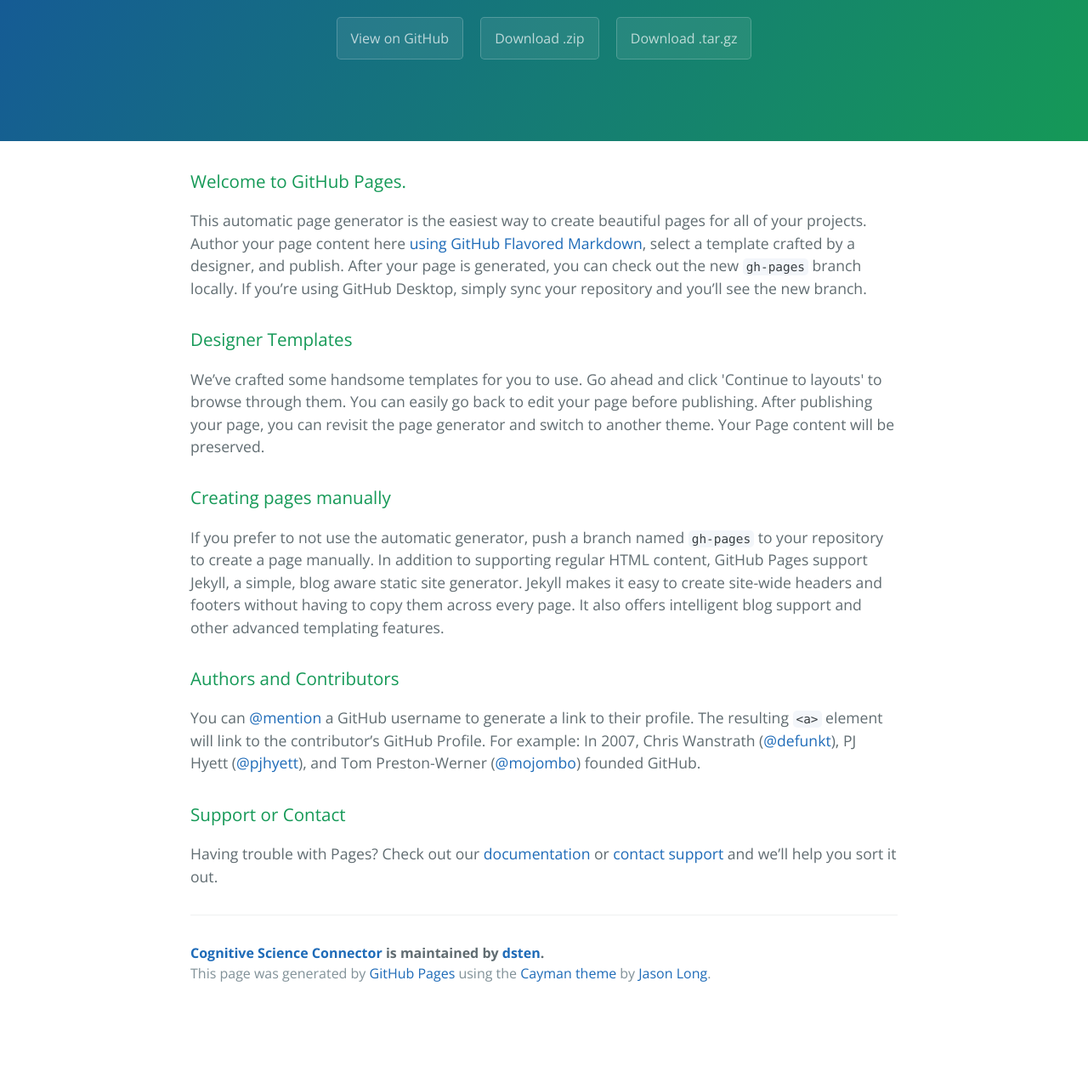
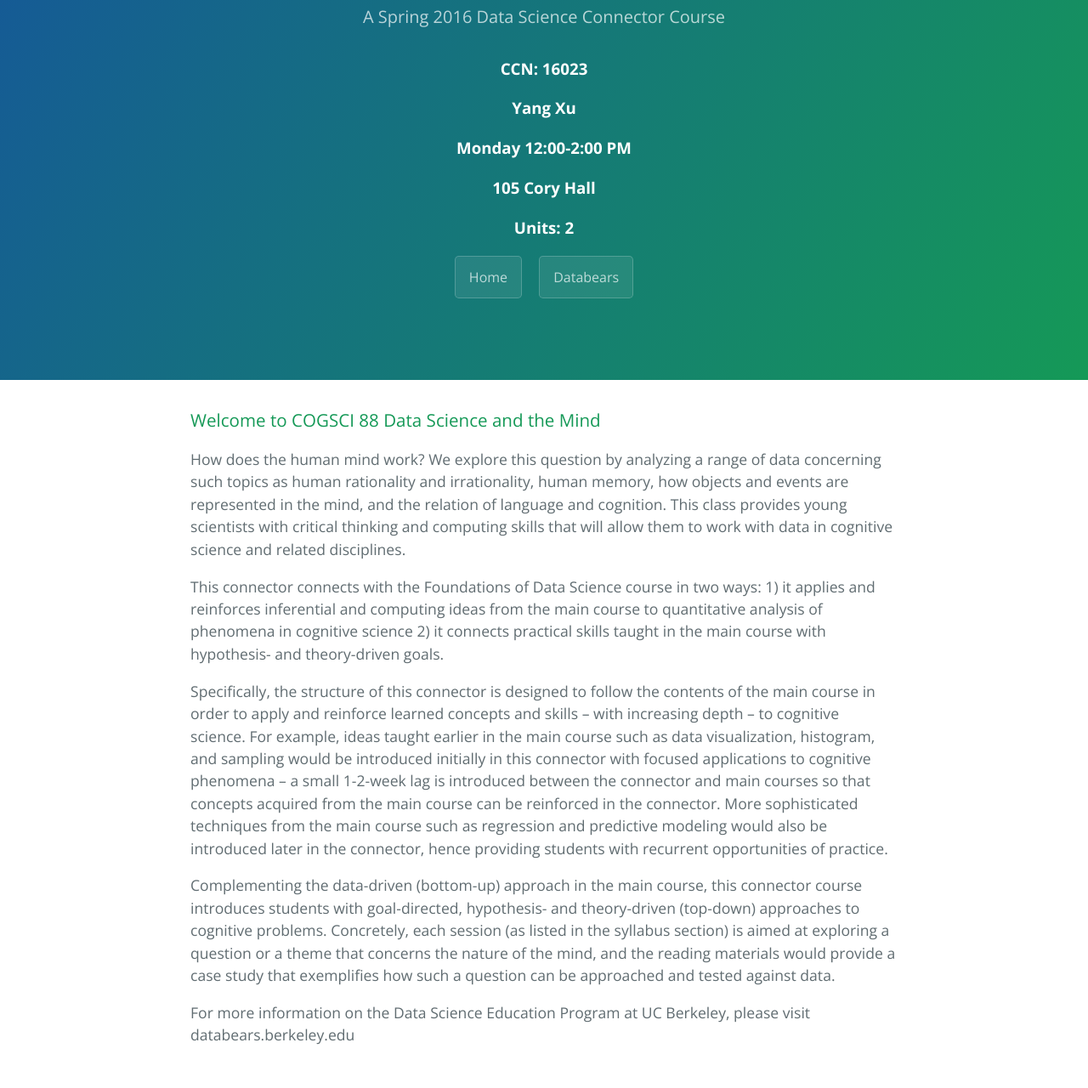
Before and after one commit to ds-connectors/COGSCI-88, a plain HTML site: page index.html in a window 1280 px wide. Shown: the part 170-1450 px from the top of the page at 85% size. Before the commit the page ends 1359 px from the top, so only its background shows below. Drawn offline with nearby package versions, Linux system fonts and the light colour scheme.

Commit message:
update index.html

```diff
--- a/index.html
+++ b/index.html
@@ -2,7 +2,7 @@
 <html lang="en-us">
   <head>
     <meta charset="UTF-8">
-    <title>Cognitive Science Connector by dsten</title>
+    <title>Literature-connector by dsten</title>
     <meta name="viewport" content="width=device-width, initial-scale=1">
     <link rel="stylesheet" type="text/css" href="stylesheets/normalize.css" media="screen">
     <link href='https://fonts.googleapis.com/css?family=Open+Sans:400,700' rel='stylesheet' type='text/css'>
@@ -11,47 +11,28 @@
   </head>
   <body>
     <section class="page-header">
-      <h1 class="project-name">Cognitive Science Connector</h1>
-      <h2 class="project-tagline"></h2>
-      <a href="https://github.com/dsten/cognitive-science-connector" class="btn">View on GitHub</a>
-      <a href="https://github.com/dsten/cognitive-science-connector/zipball/master" class="btn">Download .zip</a>
-      <a href="https://github.com/dsten/cognitive-science-connector/tarball/master" class="btn">Download .tar.gz</a>
+      <h1 class="project-name">COGSCI 88 Data Science and the Mind</h1>
+      <h2 class="project-tagline">A Spring 2016 Data Science Connector Course </h2>
+      <h3>CCN: 16023</h3>
+      <h3>Yang Xu</h3>
+      <h3>Monday 12:00-2:00 PM</h3>
+      <h3>105 Cory Hall</h3>
+      <h3>Units: 2</h3>
+      <a href="http://data8.org/" class="btn">Home</a>
+      <a href="http://databears.berkeley.edu/" class="btn">Databears</a>
     </section>
 
     <section class="main-content">
-      <h3>
-<a id="welcome-to-github-pages" class="anchor" href="#welcome-to-github-pages" aria-hidden="true"><span class="octicon octicon-link"></span></a>Welcome to GitHub Pages.</h3>
+      <h3>Welcome to COGSCI 88 Data Science and the Mind</h3>
 
-<p>This automatic page generator is the easiest way to create beautiful pages for all of your projects. Author your page content here <a href="https://guides.github.com/features/mastering-markdown/">using GitHub Flavored Markdown</a>, select a template crafted by a designer, and publish. After your page is generated, you can check out the new <code>gh-pages</code> branch locally. If you’re using GitHub Desktop, simply sync your repository and you’ll see the new branch.</p>
+<p>How does the human mind work? We explore this question by analyzing a range of data concerning such topics as human rationality and irrationality, human memory, how objects and events are represented in the mind, and the relation of language and cognition. This class provides young scientists with critical thinking and computing skills that will allow them to work with data in cognitive science and related disciplines.</p>
 
-<h3>
-<a id="designer-templates" class="anchor" href="#designer-templates" aria-hidden="true"><span class="octicon octicon-link"></span></a>Designer Templates</h3>
+<p>This connector connects with the Foundations of Data Science course in two ways: 1) it applies and reinforces inferential and computing ideas from the main course to quantitative analysis of phenomena in cognitive science 2) it connects practical skills taught in the main course with hypothesis- and theory-driven goals.</p>
 
-<p>We’ve crafted some handsome templates for you to use. Go ahead and click 'Continue to layouts' to browse through them. You can easily go back to edit your page before publishing. After publishing your page, you can revisit the page generator and switch to another theme. Your Page content will be preserved.</p>
+<p>Specifically, the structure of this connector is designed to follow the contents of the main course in order to apply and reinforce learned concepts and skills – with increasing depth – to cognitive science. For example, ideas taught earlier in the main course such as data visualization, histogram, and sampling would be introduced initially in this connector with focused applications to cognitive phenomena – a small 1-2-week lag is introduced between the connector and main courses so that concepts acquired from the main course can be reinforced in the connector. More sophisticated techniques from the main course such as regression and predictive modeling would also be introduced later in the connector, hence providing students with recurrent opportunities of practice.</p>
 
-<h3>
-<a id="creating-pages-manually" class="anchor" href="#creating-pages-manually" aria-hidden="true"><span class="octicon octicon-link"></span></a>Creating pages manually</h3>
+<p>Complementing the data-driven (bottom-up) approach in the main course, this connector course introduces students with goal-directed, hypothesis- and theory-driven (top-down) approaches to cognitive problems. Concretely, each session (as listed in the syllabus section) is aimed at exploring a question or a theme that concerns the nature of the mind, and the reading materials would provide a case study that exemplifies how such a question can be approached and tested against data.</p>
+  </body>
 
-<p>If you prefer to not use the automatic generator, push a branch named <code>gh-pages</code> to your repository to create a page manually. In addition to supporting regular HTML content, GitHub Pages support Jekyll, a simple, blog aware static site generator. Jekyll makes it easy to create site-wide headers and footers without having to copy them across every page. It also offers intelligent blog support and other advanced templating features.</p>
-
-<h3>
-<a id="authors-and-contributors" class="anchor" href="#authors-and-contributors" aria-hidden="true"><span class="octicon octicon-link"></span></a>Authors and Contributors</h3>
-
-<p>You can <a href="https://github.com/blog/821" class="user-mention">@mention</a> a GitHub username to generate a link to their profile. The resulting <code>&lt;a&gt;</code> element will link to the contributor’s GitHub Profile. For example: In 2007, Chris Wanstrath (<a href="https://github.com/defunkt" class="user-mention">@defunkt</a>), PJ Hyett (<a href="https://github.com/pjhyett" class="user-mention">@pjhyett</a>), and Tom Preston-Werner (<a href="https://github.com/mojombo" class="user-mention">@mojombo</a>) founded GitHub.</p>
-
-<h3>
-<a id="support-or-contact" class="anchor" href="#support-or-contact" aria-hidden="true"><span class="octicon octicon-link"></span></a>Support or Contact</h3>
-
-<p>Having trouble with Pages? Check out our <a href="https://help.github.com/pages">documentation</a> or <a href="https://github.com/contact">contact support</a> and we’ll help you sort it out.</p>
-
-      <footer class="site-footer">
-        <span class="site-footer-owner"><a href="https://github.com/dsten/cognitive-science-connector">Cognitive Science Connector</a> is maintained by <a href="https://github.com/dsten">dsten</a>.</span>
-
-        <span class="site-footer-credits">This page was generated by <a href="https://pages.github.com">GitHub Pages</a> using the <a href="https://github.com/jasonlong/cayman-theme">Cayman theme</a> by <a href="https://twitter.com/jasonlong">Jason Long</a>.</span>
-      </footer>
-
-    </section>
-
-
-  </body>
+<p>For more information on the Data Science Education Program at UC Berkeley, please visit databears.berkeley.edu</p>
 </html>
```
